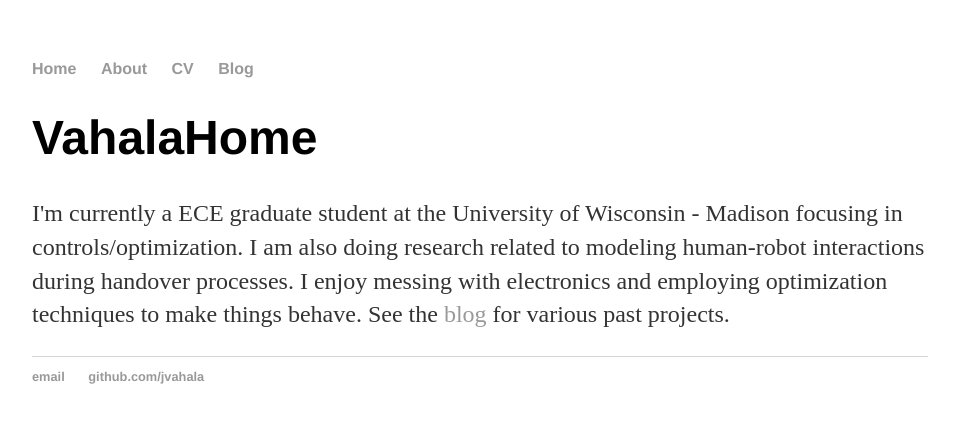
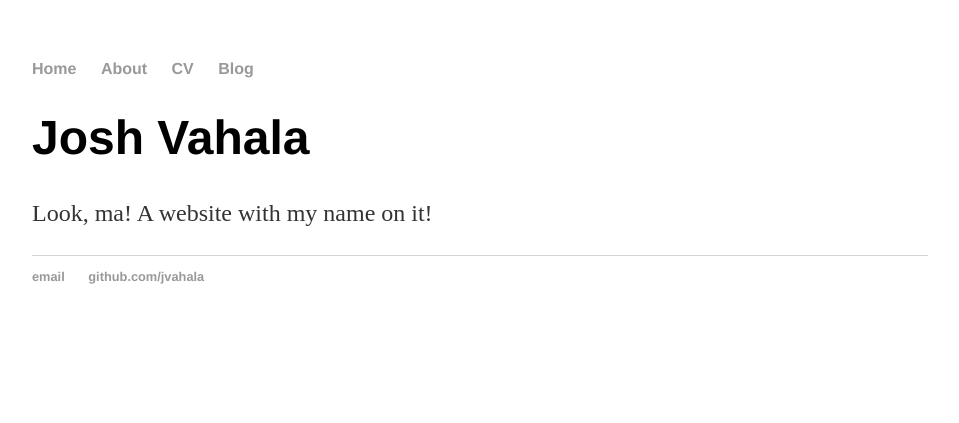
Before and after one commit to jvahala/jvahala.github.io, a Jekyll site: the page built from index.html, in a window 1280 px wide. Shown: the top 423 px of the page, without its empty margins (160-1119 px from the left). Built offline with Jekyll 4.4.1, drawn with Linux system fonts in a browser that asks for light colours.

Commit message:
Update index.html

```diff
--- a/index.html
+++ b/index.html
@@ -3,6 +3,6 @@ layout: default
 title: VahalaHome
 ---
 <div class="blurb">
-	<h1>VahalaHome</h1>
-	<p>I'm currently a ECE graduate student at the University of Wisconsin - Madison focusing in controls/optimization. I am also doing research related to modeling human-robot interactions during handover processes. I enjoy messing with electronics and employing optimization techniques to make things behave. See the <a href="/blog">blog</a> for various past projects.</p>
+	<h1>Josh Vahala</h1>
+	<p>Look, ma! A website with my name on it!</p>
 </div><!-- /.blurb -->
```
